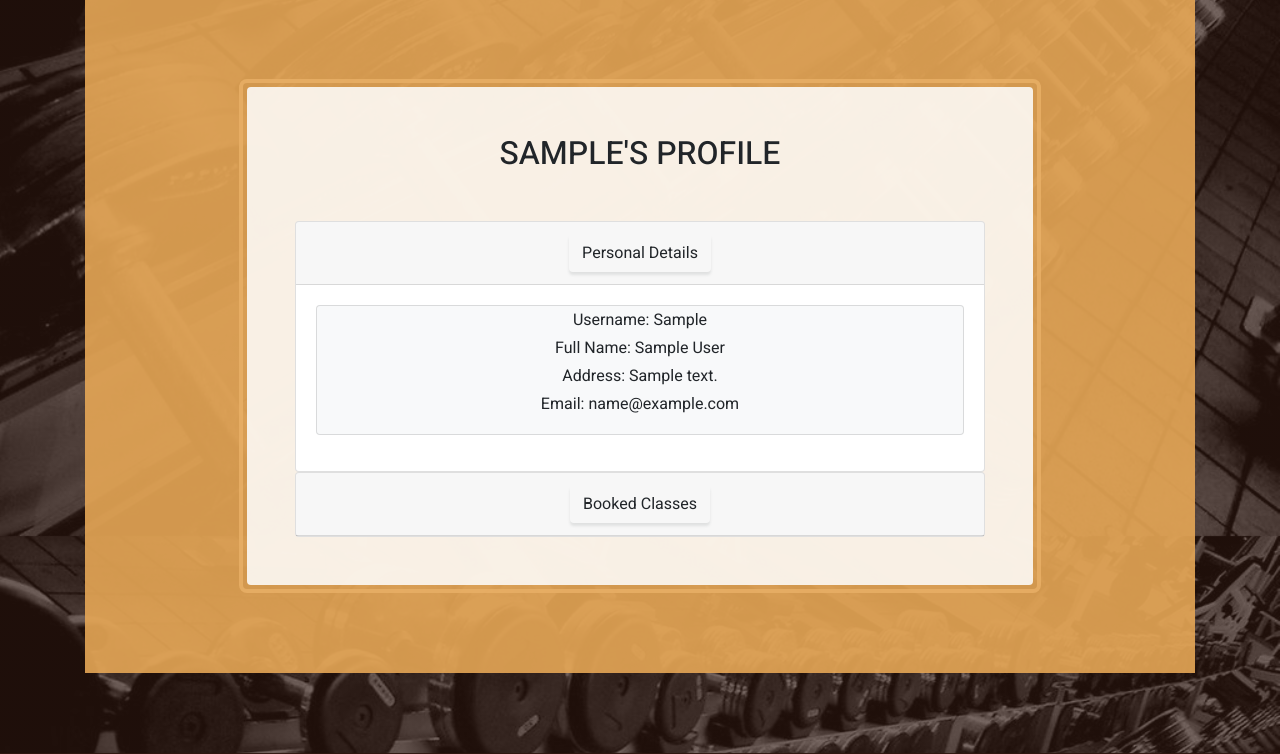
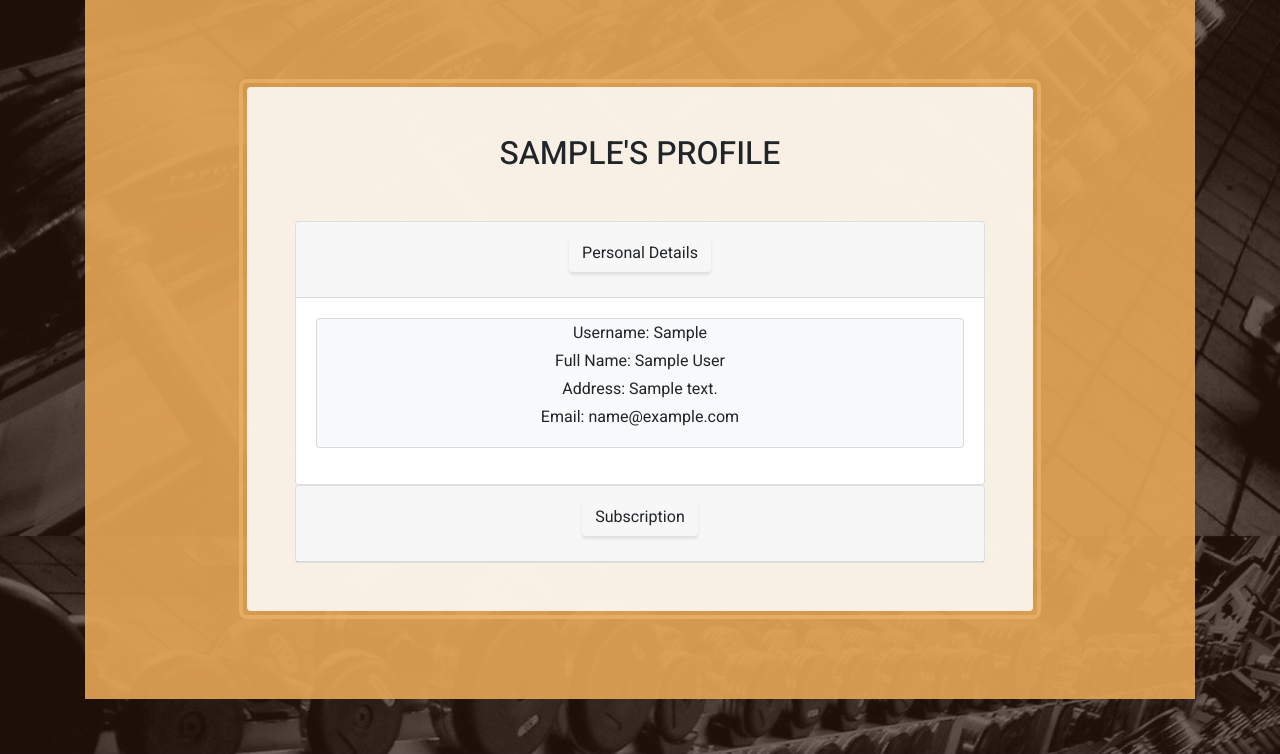
Before and after one commit to MannyBinning/simply-fitness, a Flask app: page /profile/1 in a window 1280 px wide. Shown: the part 424-1178 px from the top of the page. Run offline with Flask 2, Linux system fonts and the light colour scheme; the visitor is signed in with stand-in values (Sample User, id 1); a database or web service that is not in the repository returns one stand-in record (values such as "Sample title"); some libraries are stand-ins or nearby versions.

Commit message:
Added notes to all files to support the code

```diff
--- a/static/css/business-casual.css
+++ b/static/css/business-casual.css
@@ -229,6 +229,10 @@ p {
     text-align: center;
 }
 
+.btn {
+    margin-bottom: 2%;
+}
+
 .address strong {
   font-size: 1.2rem;
 }
--- a/templates/login.html
+++ b/templates/login.html
@@ -1,7 +1,7 @@
 {% extends "base.html" %}
 {% block content %}
 
-
+<!--section to log in if user already registered-->
 <section class="page-section cta">
     <div class="container">
         <div class="row">
@@ -24,9 +24,10 @@
                                     maxlength="15" pattern="^[a-zA-Z0-9]{5,15}$" class="form-control" placeholder="Password" required>
                             </div>
                         </div>
-                        <!--Register Button-->
+                        <!--Log In Button-->
                         <button type="submit" class="btn btn-warning">Log In</button>
                     </form>
+                    <!--content to guide user to registeration page if not already registered-->
                     <div class="row">
                         <div class="col s12">
                             <p class="center-align">
--- a/templates/profile.html
+++ b/templates/profile.html
@@ -18,6 +18,7 @@
                                     </button>
                                 </h5>
                             </div>
+                            <!--Information about the user -->
                             <div id="collapseOne" class="collapse show" aria-labelledby="headingOne" data-parent="#accordion">
                                 <div class="card-body">
                                     <div class="card bg-light mb-3">
@@ -31,11 +32,12 @@
                                 </div>
                             </div>
                         </div>
+                        <!--Subscriptions -->
                         <div class="card">
                             <div class="card-header" id="headingThree">
                                 <h5 class="mb-0">
                                     <button class="btn collapsed" data-toggle="collapse" data-target="#collapseThree" aria-expanded="false" aria-controls="collapseThree">
-                                Booked Classes
+                                        Subscription
                                     </button>
                                 </h5>
                             </div>
@@ -50,7 +52,6 @@
             </div>
         </div>
     </div>
-
 </section>
 
 {% endblock %}
--- a/templates/register.html
+++ b/templates/register.html
@@ -48,6 +48,7 @@
                         <!--Register Button-->
                         <button type="submit" class="btn btn-warning">Register</button>
                     </form>
+                    <!--content to guide user to login page if already registered-->
                     <div class="row">
                         <div class="col s12">
                             <p class="center-align">
```
Also changed, not shown: templates/base.html (+6 -2 lines), templates/book_class.html (+15 -4 lines), templates/edit_class.html (+9 -3 lines), templates/index.html (+12 -5 lines), templates/services.html (+11 -0 lines). Lines whose indentation alone changed are shown as unchanged.
